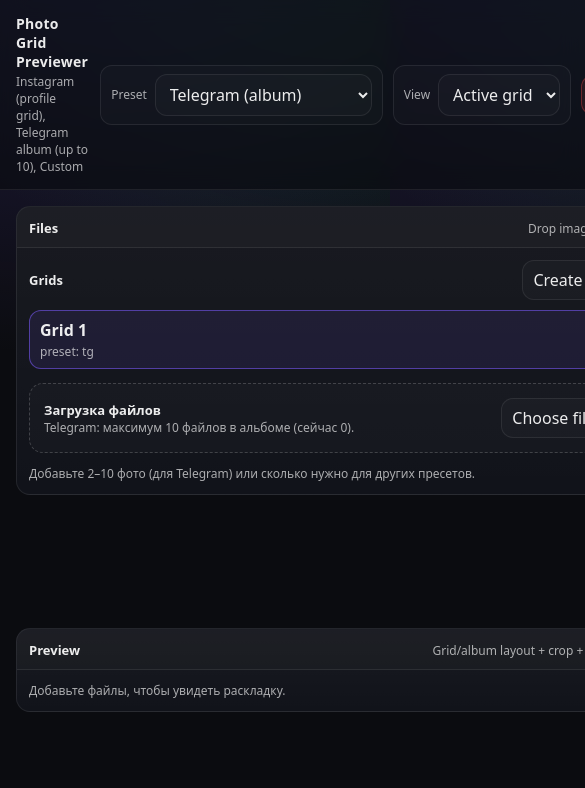
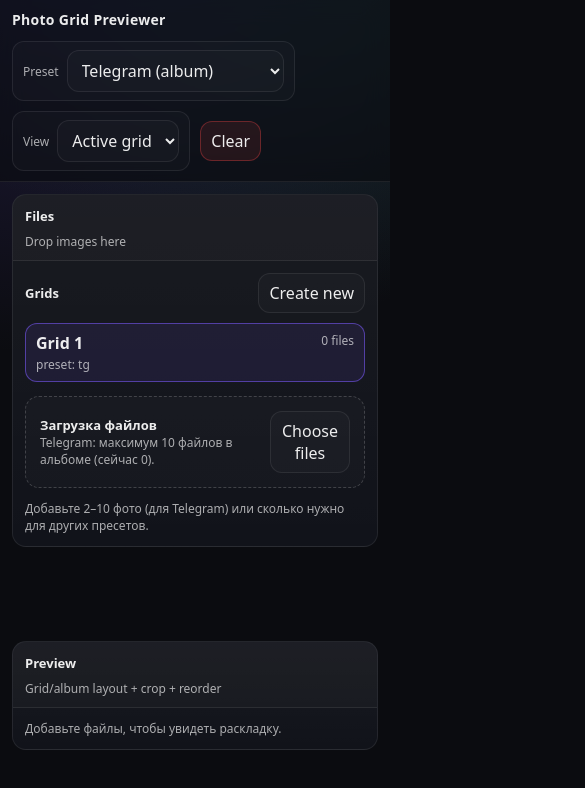
Before and after one commit to serjo96/grid-media-view, a React (Vite) app: page / in a window 390 px wide. Shown: the top 788 px of the page, 585 px wide, since content can reach past the window. Built offline with nearby package versions, Linux system fonts and the light colour scheme.

Commit message:
Refactor topbar layout in App component by introducing a new .topbarControls class in App.css for improved styling and responsiveness. Update App.tsx to utilize the new class for better structure and maintainability.

```diff
--- a/src/App.css
+++ b/src/App.css
@@ -21,6 +21,14 @@
   align-items: center;
   justify-content: space-between;
   gap: 12px;
+}
+
+.topbarControls {
+  display: flex;
+  align-items: center;
+  gap: 10px;
+  flex-wrap: wrap;
+  justify-content: flex-end;
 }
 
 .brand {
@@ -127,3 +135,38 @@
     grid-template-columns: 1fr;
   }
 }
+
+@media (max-width: 720px) {
+  .topbarInner {
+    align-items: flex-start;
+    flex-wrap: wrap;
+  }
+
+  .topbarControls {
+    width: 100%;
+    justify-content: flex-start;
+  }
+
+  .content {
+    padding: 12px;
+    gap: 12px;
+  }
+}
+
+@media (max-width: 520px) {
+  .topbarInner {
+    padding: 10px 12px;
+  }
+
+  .subtitle {
+    display: none;
+  }
+
+  .panelHeader {
+    flex-wrap: wrap;
+  }
+
+  .panelHint {
+    width: 100%;
+  }
+}
--- a/src/App.tsx
+++ b/src/App.tsx
@@ -48,7 +48,7 @@ function App() {
             <div className="subtitle">Instagram (profile grid), Telegram album (up to 10), Custom</div>
           </div>
 
-          <div style={{ display: 'flex', alignItems: 'center', gap: 10 }}>
+          <div className="topbarControls">
             <label className="pill">
               <span style={{ fontSize: 12, color: 'var(--muted)' }}>Preset</span>
               <select
```
